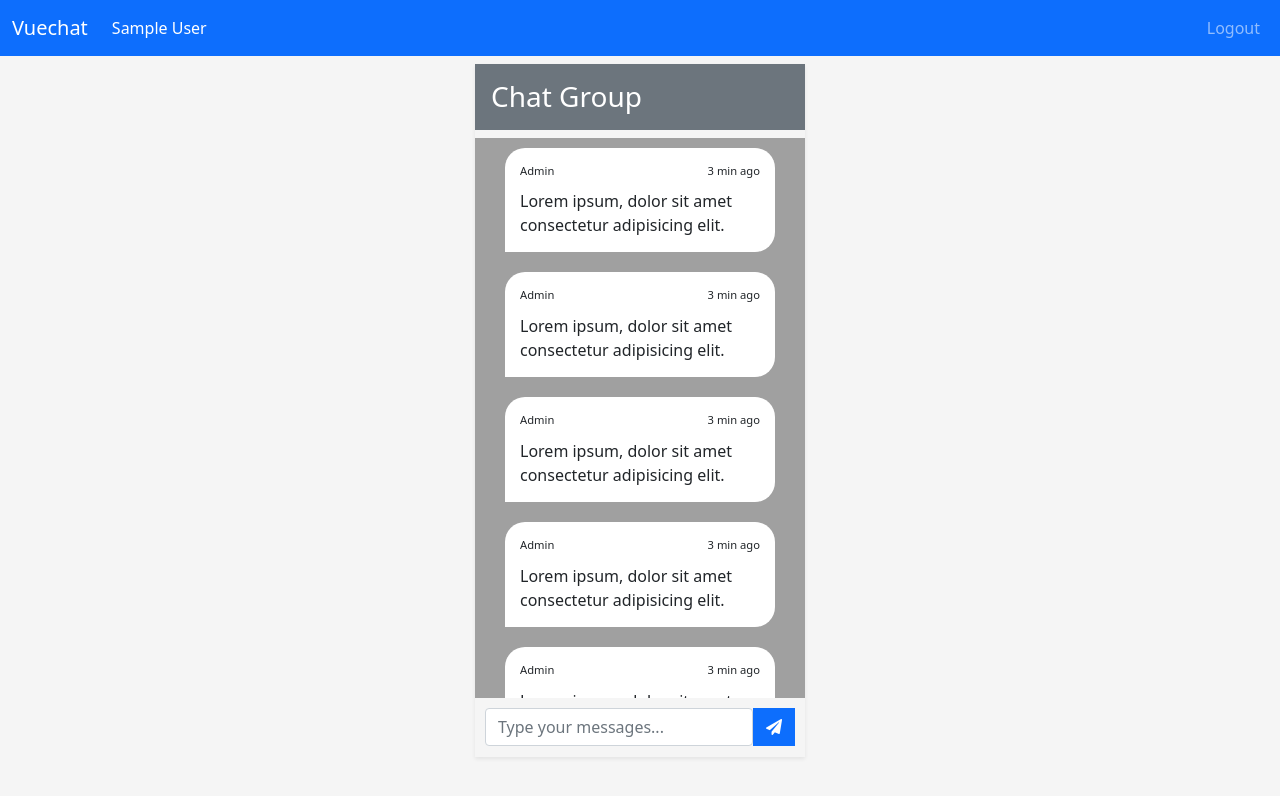
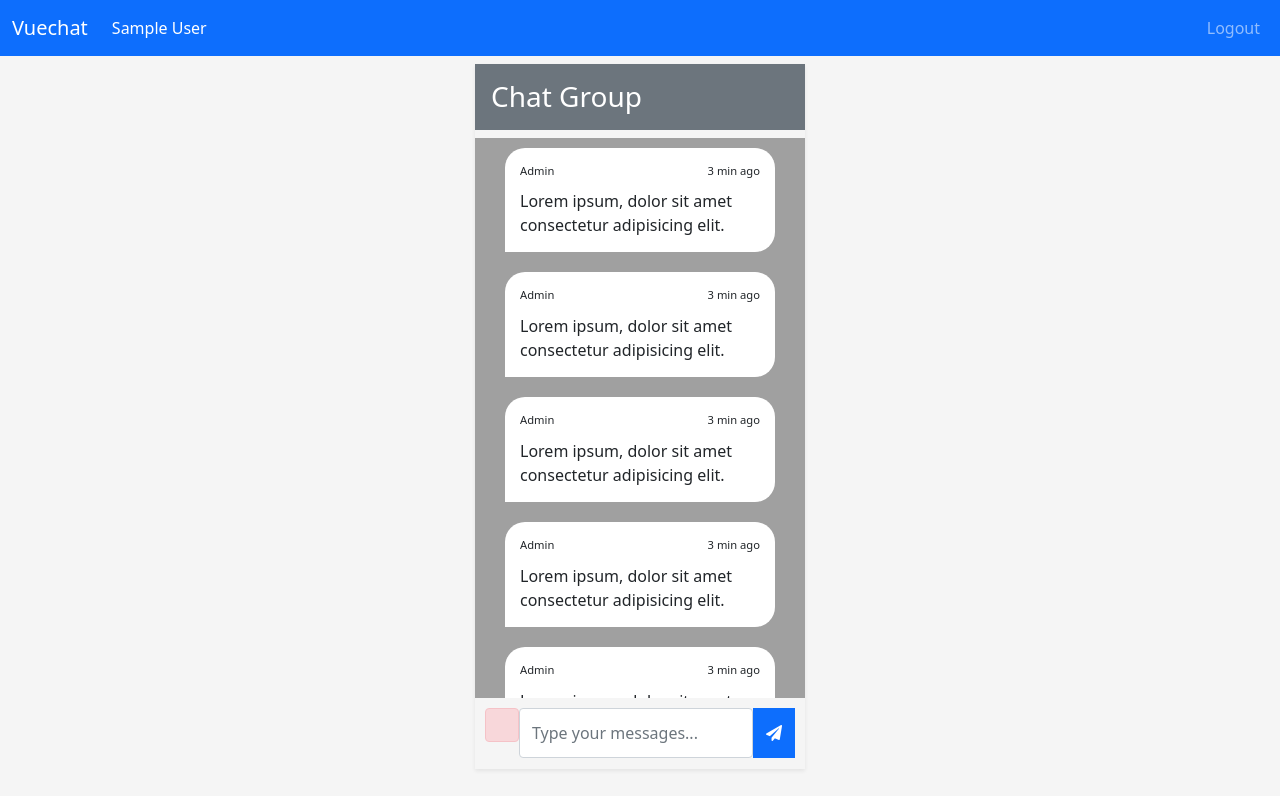
Before and after one commit to lunadiotic/vuechat-firebase, a Vue app: page /#/room in a window 1280 px wide. Shown: the top 796 px of the page. Built offline with nearby package versions, Linux system fonts and the light colour scheme; no server answers; sample sign-in values are in the browser's storage.

Commit message:
menggunakan composable untuk mengirim data chat

```diff
--- a/src/components/chat/Form.vue
+++ b/src/components/chat/Form.vue
@@ -1,18 +1,45 @@
 <template>
-  <form action="" class="d-flex chat-form">
+  <form class="d-flex chat-form">
+    <div class="alert alert-danger">{{ error }}</div>
     <input
       type="text"
       class="form-control rouned-0"
       placeholder="Type your messages..."
+      required
+      v-model="message"
+      @keypress.enter.prevent="handleSubmit"
     />
-    <button class="btn btn-primary rounded-0">
+    <button class="btn btn-primary rounded-0" @click.prevent="handleSubmit">
       <i class="fas fa-paper-plane"></i>
     </button>
   </form>
 </template>
 
 <script>
-export default {}
+import { ref } from 'vue'
+import useCollection from '../../composable/useCollection'
+import { timestamp } from '../../config/firebase'
+
+export default {
+  setup() {
+    const message = ref('')
+    const { error, storeDoc } = useCollection('message')
+
+    const handleSubmit = async () => {
+      const chat = {
+        name: 'Hakim',
+        message: message.value,
+        createdAt: timestamp(),
+      }
+      await storeDoc(chat)
+      if (!error.value) {
+        message.value = ''
+      }
+    }
+
+    return { message, handleSubmit, error }
+  },
+}
 </script>
 
 <style></style>
```
